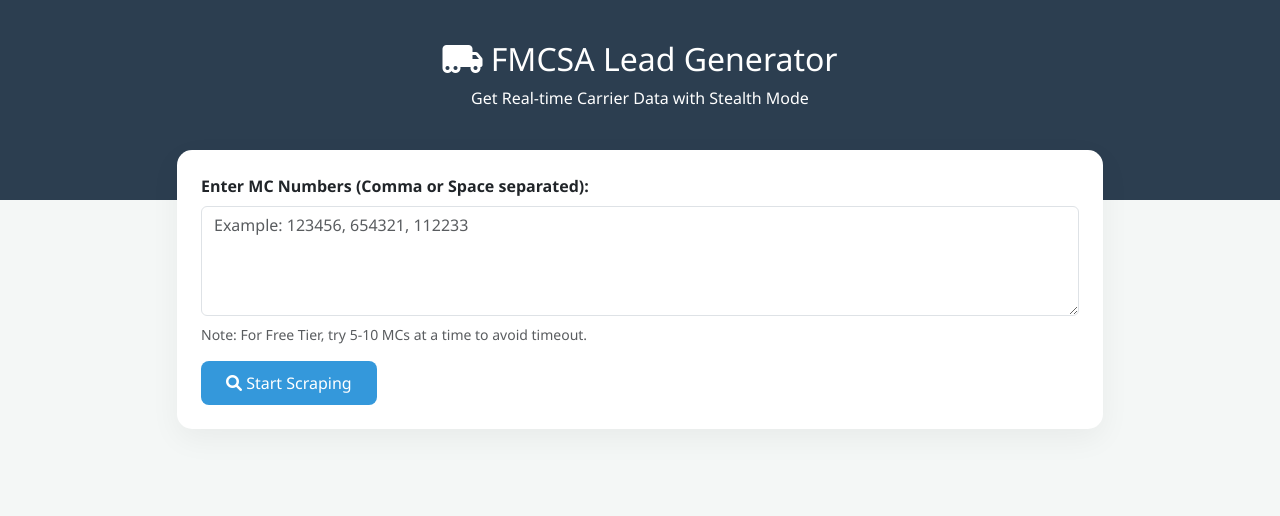
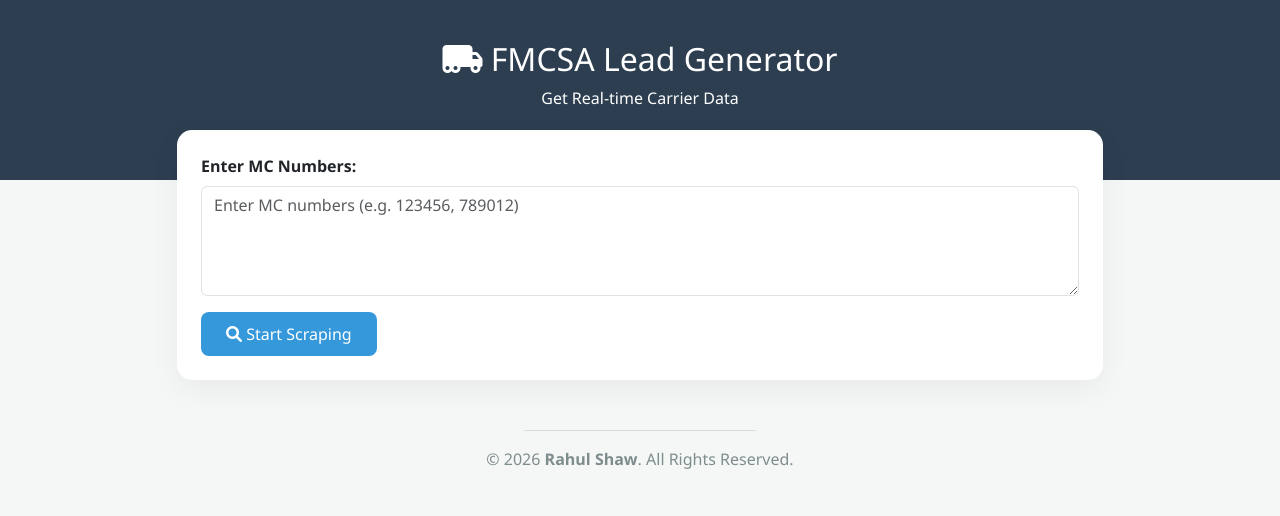
Before and after one commit to RahulShaw-01/fmcsa_scrapper, a Flask app: page / in a window 1280 px wide. Shown: the top 516 px of the page. Run offline with Flask 3, Linux system fonts and the light colour scheme.

Commit message:
Final UI update

```diff
--- a/templates/index.html
+++ b/templates/index.html
@@ -3,27 +3,27 @@
 <head>
     <meta charset="UTF-8">
     <meta name="viewport" content="width=device-width, initial-scale=1.0">
-    <title>Lucas Stealth Scraper v2.0</title>
+    <title>FMCSA Lead Generator</title>
     <link href="https://cdn.jsdelivr.net/npm/bootstrap@5.3.0/dist/css/bootstrap.min.css" rel="stylesheet">
     <link rel="stylesheet" href="https://cdnjs.cloudflare.com/ajax/libs/font-awesome/6.0.0/css/all.min.css">
     <style>
         body { background-color: #f4f7f6; font-family: 'Segoe UI', Tahoma, Geneva, Verdana, sans-serif; }
-        .navbar { background: #2c3e50; color: white; padding: 15px; box-shadow: 0 2px 10px rgba(0,0,0,0.1); }
-        .main-card { border: none; border-radius: 15px; box-shadow: 0 10px 30px rgba(0,0,0,0.05); margin-top: -50px; }
+        .header-section { background: #2c3e50; height: 180px; padding-top: 40px; color: white; text-align: center; }
+        .main-card { border: none; border-radius: 15px; box-shadow: 0 10px 30px rgba(0,0,0,0.05); margin-top: -50px; background: white; }
         .btn-primary { background: #3498db; border: none; padding: 10px 25px; border-radius: 8px; transition: 0.3s; }
         .btn-primary:hover { background: #2980b9; transform: translateY(-2px); }
         .btn-success { background: #27ae60; border: none; padding: 10px 25px; border-radius: 8px; }
         .table thead { background: #34495e; color: white; }
         .loader { display: none; margin: 20px auto; border: 5px solid #f3f3f3; border-top: 5px solid #3498db; border-radius: 50%; width: 50px; height: 50px; animation: spin 2s linear infinite; }
         @keyframes spin { 0% { transform: rotate(0deg); } 100% { transform: rotate(360deg); } }
-        .header-section { background: #2c3e50; height: 200px; padding-top: 40px; color: white; text-align: center; }
+        footer { margin-top: 50px; padding-bottom: 30px; color: #7f8c8d; text-align: center; }
     </style>
 </head>
 <body>
 
 <div class="header-section">
     <h2><i class="fas fa-truck-moving"></i> FMCSA Lead Generator</h2>
-    <p>Get Real-time Carrier Data with Stealth Mode</p>
+    <p>Get Real-time Carrier Data</p>
 </div>
 
 <div class="container mb-5">
@@ -32,9 +32,8 @@
             <div class="card main-card p-4">
                 <form method="POST" id="scraperForm">
                     <div class="mb-3">
-                        <label class="form-label fw-bold">Enter MC Numbers (Comma or Space separated):</label>
-                        <textarea class="form-control" name="mcs" rows="4" placeholder="Example: 123456, 654321, 112233" required>{{ mc_raw }}</textarea>
-                        <div class="form-text text-muted mt-2">Note: For Free Tier, try 5-10 MCs at a time to avoid timeout.</div>
+                        <label class="form-label fw-bold">Enter MC Numbers:</label>
+                        <textarea class="form-control" name="mcs" rows="4" placeholder="Enter MC numbers (e.g. 123456, 789012)" required>{{ mc_raw }}</textarea>
                     </div>
 
                     <div class="d-flex gap-2">
@@ -53,7 +52,7 @@
 
                 {% if results %}
                 <div class="mt-5">
-                    <h4 class="mb-3">Scraped Results ({{ results|length }})</h4>
+                    <h4 class="mb-3">Results ({{ results|length }})</h4>
                     <div class="table-responsive">
                         <table class="table table-hover align-middle">
                             <thead>
@@ -79,6 +78,12 @@
                 </div>
                 {% endif %}
             </div>
+
+            <footer>
+                <hr class="w-25 mx-auto">
+                <p>&copy; 2026 <strong>Rahul Shaw</strong>. All Rights Reserved.</p>
+            </footer>
+
         </div>
     </div>
 </div>
```
